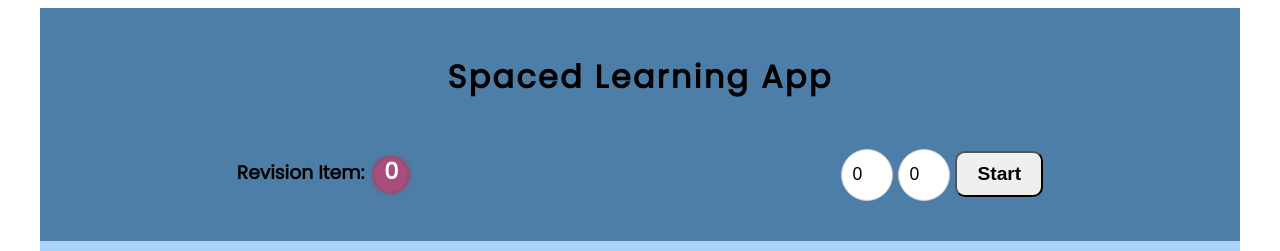
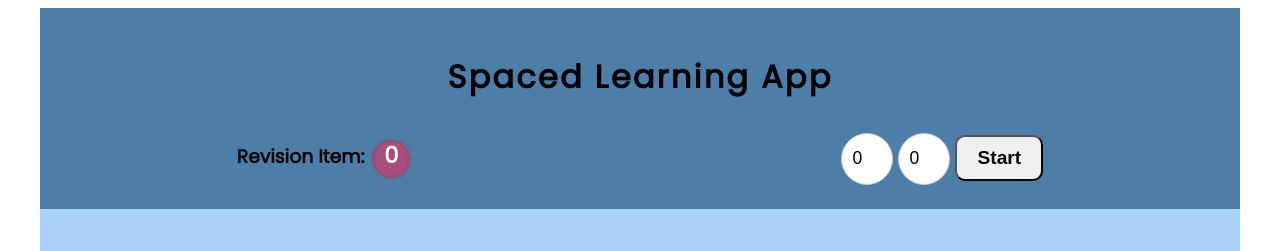
Before and after one commit to JeremyXZ/spaced-learning-frontend, a React (Create React App) app: page / in a window 1280 px wide. Shown: the top 251 px of the page. Built offline with nearby package versions, Linux system fonts and the light colour scheme; no server answers.

Commit message:
added useEffect in Revision, removed quesiton/answerin utils file

```diff
--- a/src/components/Header.js
+++ b/src/components/Header.js
@@ -40,7 +40,7 @@ const HeaderBottomWrapper = styled.div`
   align-items: center;
 `;
 
-const ItemWrapper = styled.p`
+const ItemWrapper = styled.div`
   font-size: 1.17em;
   font-weight: bolder;
 
@@ -60,6 +60,6 @@ const ItemWrapper = styled.p`
   }
 `;
 
-const TimerWrapper = styled.p``;
+const TimerWrapper = styled.div``;
 
 export default Header;
--- a/src/components/Revision.js
+++ b/src/components/Revision.js
@@ -7,7 +7,6 @@ const Revision = ({ isShown, setRevisionCount }) => {
   const [sessions, setSessions] = useState([]);
   const [selectedAnswer, setSelectedAnswer] = useState("");
   const currentDate = moment().format("YYYY-MM-DD");
-  // const currentDate = "2023-05-01";
 
   useEffect(() => {
     axios
@@ -21,7 +20,10 @@ const Revision = ({ isShown, setRevisionCount }) => {
       });
   }, [currentDate, setSessions]);
 
-  setRevisionCount(sessions.length);
+  useEffect(() => {
+    setRevisionCount(sessions.length);
+  }, [sessions, setRevisionCount]);
+
   return (
     <>
       {isShown && (
--- a/src/utils.js
+++ b/src/utils.js
@@ -1,9 +1,9 @@
 export const showQuestionAnswer = (response) => {
-  const questions = [];
-  const answers = [];
+  // const questions = [];
+  // const answers = [];
 
   const qaStrings = response.data.choices[0].text;
-  //  console.log(qsString)
+
   const qaArr = qaStrings
     .split("\n")
     .map((q) => q.replace(".", "").trim())
```
